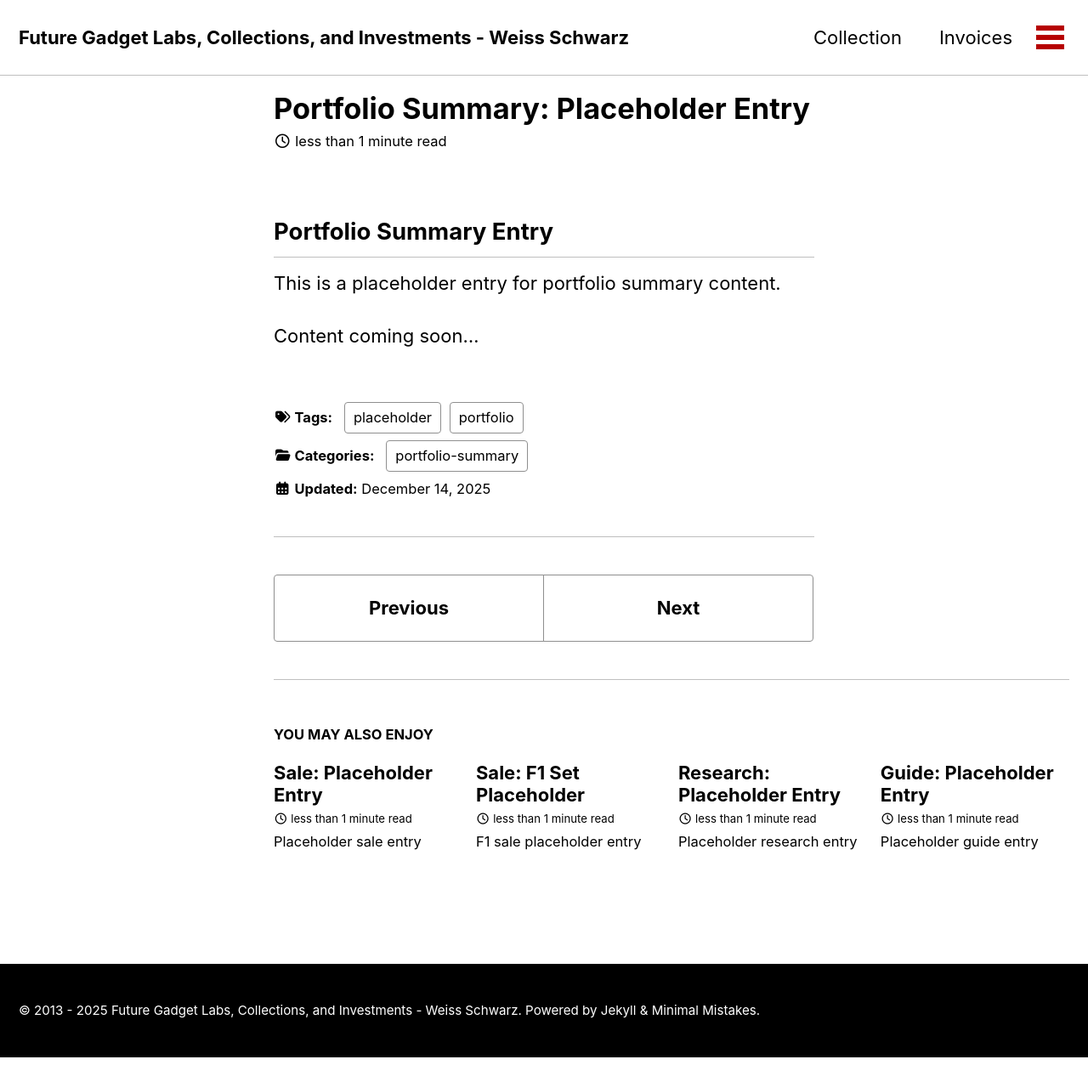
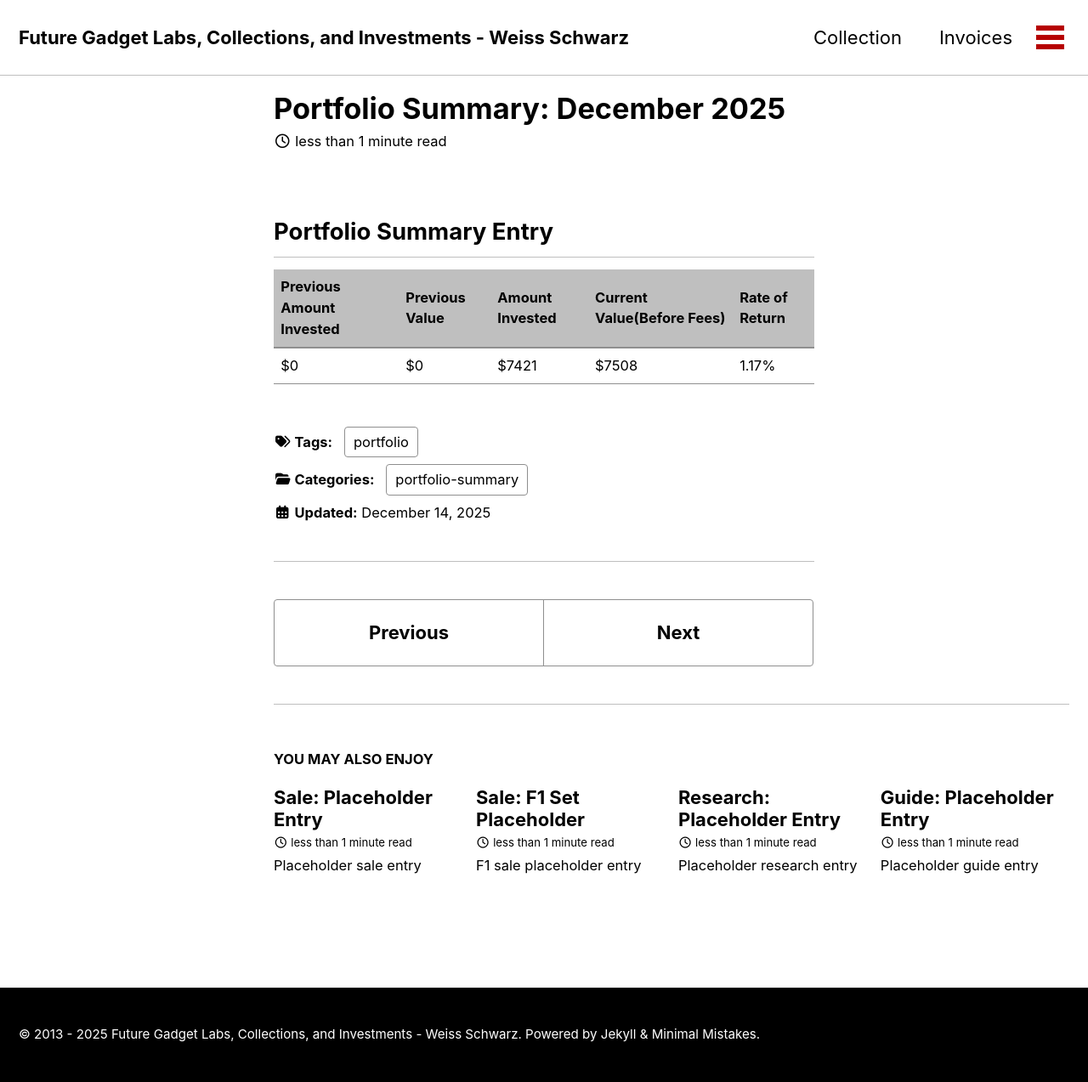
Before and after one commit to FutureGadgetCollections/weiss, a Jekyll site: the page built from _posts/portfolio-summary/2025-12-14-portfolio-summary-placeholder.md, in a window 1280 px wide. Shown: the whole page at 85% size. Built offline with Jekyll 4.4.1, drawn with Linux system fonts in a browser that asks for light colours; cached includes are drawn as plain includes; before the commit the page ends 1244 px from its top, so only the background shows below that.

Commit message:
Collection Update

```diff
--- a/_posts/portfolio-summary/2025-12-14-portfolio-summary-placeholder.md
+++ b/_posts/portfolio-summary/2025-12-14-portfolio-summary-placeholder.md
@@ -1,16 +1,15 @@
 ---
-title: "Portfolio Summary: Placeholder Entry"
+title: "Portfolio Summary: December 2025"
 date: 2025-12-14
 categories:
   - portfolio-summary
 tags:
-  - placeholder
   - portfolio
-excerpt: "Placeholder portfolio summary entry"
+excerpt: "December 2025"
 ---
 
 ## Portfolio Summary Entry
 
-This is a placeholder entry for portfolio summary content.
-
-Content coming soon...
+| Previous Amount Invested | Previous Value | Amount Invested | Current Value(Before Fees) | Rate of Return |
+|--------------------------|----------------|-----------------|----------------------------|----------------|
+| $0                       | $0             | $7421           | $7508                      | 1.17%          |
```
Also changed, not shown: _posts/purchases/2024-12-13-purchase-placeholder-1.md (deleted, +0 -18 lines), _posts/purchases/2025-05-19-jpn-tmlh-preorder.md (added, +22 -0 lines), _posts/purchases/2025-05-21-azure-lane-2-preorder.md (added, +28 -0 lines), _posts/purchases/2025-09-01-frieren-preorder.md (added, +23 -0 lines), _posts/purchases/2025-12-13-purchase-placeholder-2.md (deleted, +0 -18 lines), _posts/purchases/receipts/2025/azure-goldstar.png (added), _posts/purchases/receipts/2025/azure-lumius.png (added), _posts/purchases/receipts/2025/azure-n4ytcg.png (added), _posts/purchases/receipts/2025/frieren-goldstar.png (added), _posts/purchases/receipts/2025/tmlh-flipside.png (added).
